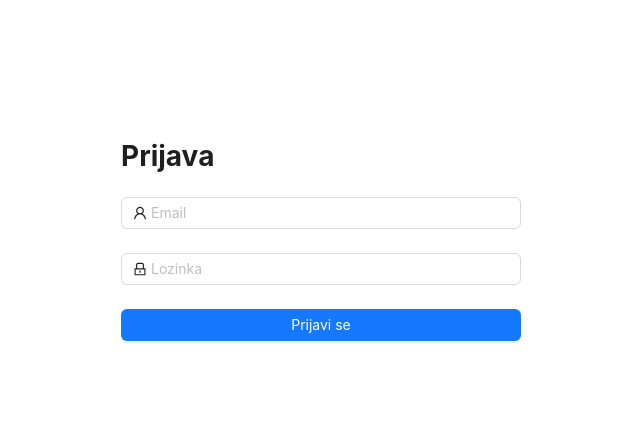
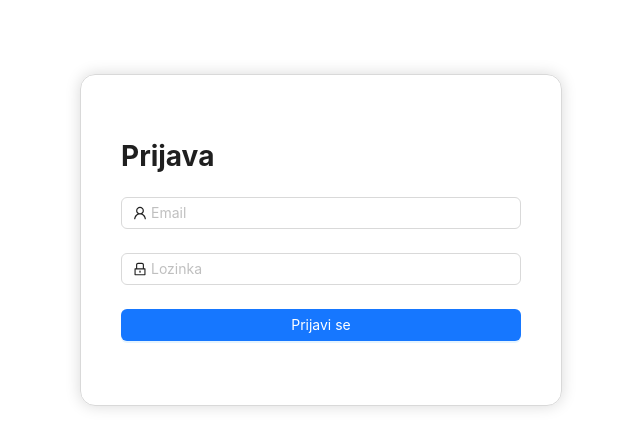
Before and after one commit to 3ojan/javna-nabava-frontend, a React (Vite) app: page /login in a window 1280 px wide. Shown: the top 448 px of the page, without its empty margins (319-959 px from the left). Built offline with nearby package versions, Linux system fonts and the light colour scheme; a web font is replaced by a local one.

Commit message:
styled login

```diff
--- a/src/app/components/login/LoginForm.tsx
+++ b/src/app/components/login/LoginForm.tsx
@@ -1,9 +1,10 @@
+import { LockOutlined, UserOutlined } from '@ant-design/icons';
 import { Alert, Button, Form, Input } from 'antd';
-import { LockOutlined, UserOutlined } from '@ant-design/icons';
+import { useState } from 'react';
+import { Navigate } from 'react-router-dom';
 import axiosClient from 'src/axios-client';
-import { useEffect, useState } from 'react';
-import { ContextProvider, useStateContext } from 'src/contexts/ContextProvider';
-import { Navigate } from 'react-router-dom';
+import { useStateContext } from 'src/contexts/ContextProvider';
+import { LoginFormConatainerDiv } from './styled';
 
 interface authPayload {
   email: string;
@@ -36,12 +37,9 @@ export default function LoginForm() {
       .post('/login', payload)
       .then((res: any) => {
         if (!token) {
-          // console.log('res data', res.data);
           setUser(res.data.user);
           ///ovo ti neće raditi, stavi setTokenAndUser(token.user)
           setToken(res.data.token);
-          // setExpiration(createExpirationDate(res.data.expiration));
-          // <Navigate to="/image-upload" />;
         }
       })
       .catch((err: any) => {
@@ -63,7 +61,7 @@ export default function LoginForm() {
 
   return (
     <>
-      {/* <LoginFormConatainerDiv> */}
+      <LoginFormConatainerDiv>
         <Form
           name="login"
           className="login-form"
@@ -117,7 +115,7 @@ export default function LoginForm() {
             </Button>
           </Form.Item>
         </Form>
-      {/* </LoginFormConatainerDiv> */}
+      </LoginFormConatainerDiv>
     </>
   );
 }
--- /dev/null
+++ b/src/app/components/login/styled.ts
@@ -0,0 +1,9 @@
+import styled from 'styled-components';
+
+export const LoginFormConatainerDiv = styled.div`
+    // background-color: #f0f2f5;
+    padding: 40px;
+    border-radius: 15px;
+    border: 1px solid #d9d9d9;
+    box-shadow: 0 0 15px #d9d9d9;
+`;
--- a/src/app/components/search/TransparentnostSearch.tsx
+++ b/src/app/components/search/TransparentnostSearch.tsx
@@ -1,27 +1,21 @@
 import { Input, Select } from 'antd';
+import { DefaultOptionType } from 'antd/es/select/index';
 import {
+  StyledSearchBar,
   StyledSelectWrapper,
   StyledTransparencyContent,
   StyledTransparencyLayout,
 } from '../search/styled.ts';
-import { StyledSearchBar } from '../search/styled.ts';
-import { DefaultOptionType } from 'antd/es/select/index';
 
 export default function TransparentnostSearch(props: any) {
-  const { Option } = Select;
-  const { Search } = Input;
+  // const { Option } = Select;
+  // const { Search } = Input;
   const {
     onSelectYear,
     onChangeInput,
     currentYear,
     onYearSelect,
-    className,
     availableYears,
-    isplatiteljs,
-    searchValueonSearchClick,
-    searchValue,
-    onSearchClick,
-    buttonEnabled,
   } = props;
 
   const selectYearOptions = (): DefaultOptionType[] => {
--- a/src/app/global/constants.ts
+++ b/src/app/global/constants.ts
@@ -17,3 +17,4 @@ export const searchBorderRadius = "6px";
 
 //Colors
 export const colorPrimary = "#265694";//2D62A5
+export const colorBorder = "#d9d9d9";
--- a/src/redux/constants.ts
+++ b/src/redux/constants.ts
@@ -1 +1 @@
-export const base_url = "http://localhost:8000"
+// export const base_url = "http://localhost:8000"
--- a/src/redux/transparency/transparency.ts
+++ b/src/redux/transparency/transparency.ts
@@ -2,23 +2,19 @@ import { createSlice, PayloadAction } from '@reduxjs/toolkit';
 import { ThunkAction, ThunkDispatch } from 'redux-thunk';
 
 import { AnyAction } from 'redux';
+import { DataType } from 'src/app/components/table/ResultTable.js';
+import { getPlaceName } from 'src/helper/domainHelper.js';
 import axiosClient from '../../axios-client.js';
-import { debug } from 'console';
-import { AppDispatch } from '../store';
-import { useSelector } from 'react-redux';
-import { getPlaceName } from 'src/helper/domainHelper.js';
-import { DataType } from 'src/app/components/table/ResultTable.js';
 
 
 export interface TransparencyState {
-  data: DataType[] ;//| null
+  data: DataType[] ;
   loading: boolean;
   errorMessage: string | null;
   searchValue: string;
   selectedYear: string;
   isDataLoaded: boolean;
   isOpcinaDataLoaded: boolean;
-  // placeName: string;
   opcinaData: LocationInfo;
 }
 
```
Also changed, not shown: src/app/components/Image/ImageUpload.tsx (+3 -4 lines), src/app/components/background/BottomImages.tsx (deleted, +0 -10 lines), src/app/components/background/styled.ts (deleted, +0 -9 lines), src/app/components/buttons/ExportButtons.tsx (+5 -5 lines), src/app/components/table/ResultTable.tsx (+3 -16 lines), src/app/pages/TransparencyHome.tsx (+16 -40 lines). Lines whose indentation alone changed are shown as unchanged.
